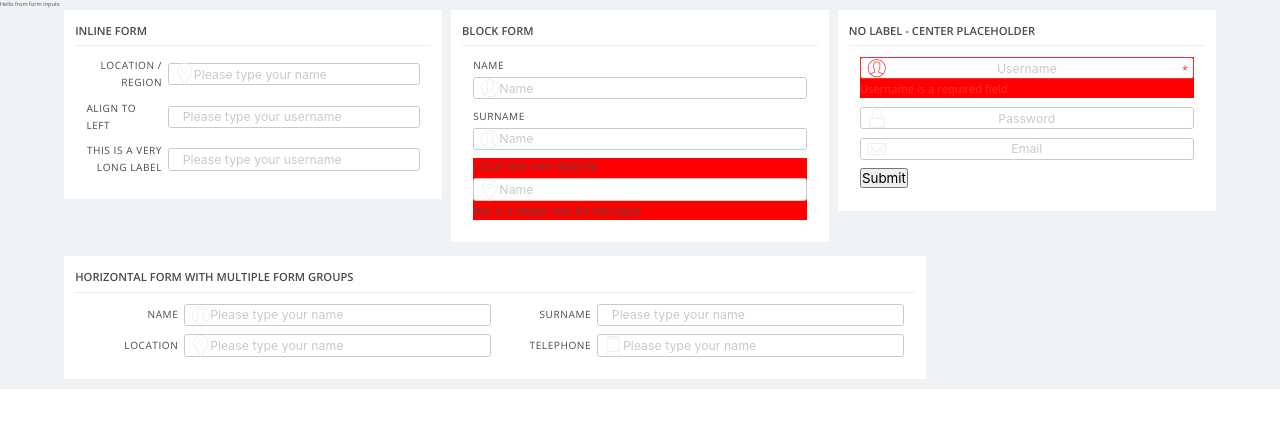
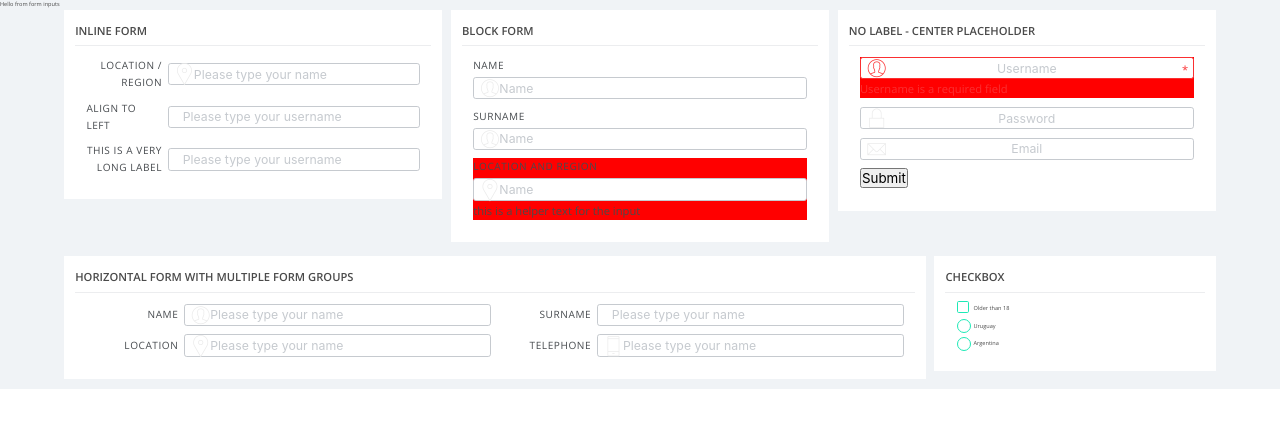
Before and after one commit to mollerjorge/nova-sass, a website: page form-inputs.html in a window 1280 px wide. Drawn offline with nearby package versions, Linux system fonts and the light colour scheme.

Commit message:
add checkbox-radio input

```diff
--- a/form-inputs.html
+++ b/form-inputs.html
@@ -180,7 +180,39 @@
           </div>
         </div>
       </div>
-      <div class="column"></div>
+      <div class="column">
+        <div class="card">
+          <div class="card-header">
+            <div class="card-title">Checkbox</div>
+          </div>
+          <div class="card-content">
+            <form action="" class="form">
+              <div class="form__group">
+                <input type="checkbox" id="olderThan18" class="form__checkbox-input">
+                <label for="olderThan18" class="form__checkbox-label">
+                  <span class="form__checkbox-button"></span>
+
+                  Older than 18</label>
+              </div>
+
+              <div class="form__group">
+                <input type="radio" id="uruguay" name="country" class="form__radio-input">
+                <label for="uruguay" class="form__radio-label">
+                  <span class="form__radio-button"></span>
+
+                  Uruguay</label>
+              </div>
+              <div class="form__group">
+                  <input type="radio" id="argentina" name="country" class="form__radio-input">
+                  <label for="argentina" class="form__radio-label">
+                    <span class="form__radio-button"></span>
+
+                    Argentina</label>
+                </div>
+            </form>
+          </div>
+        </div>
+      </div>
 
     </div>
   </div>
--- a/sass/components/_form.scss
+++ b/sass/components/_form.scss
@@ -19,7 +19,7 @@
       font-size: 2rem;
     }
 
-    &--has-error .form__control{
+    &--has-error .form__control {
       border: 1px solid $color-danger !important;
     }
 
@@ -38,12 +38,9 @@
     transition: all 0.3s ease-in-out;
     font-size: 2.2rem;
 
-
     &::placeholder {
       color: $color-grey-3;
     }
-
-
 
     &:focus {
       border: 0.16rem solid $color-grey-6;
@@ -67,7 +64,7 @@
     & label {
       align-self: flex-start;
       flex-basis: auto;
-      margin-bottom: .5rem;
+      margin-bottom: 0.5rem;
     }
   }
 
@@ -76,11 +73,9 @@
     align-self: center;
     width: 100%;
 
-
     span {
       @include inputIcon;
     }
-
   }
 
   &__label {
@@ -93,8 +88,7 @@
     font-weight: 400;
     text-transform: uppercase;
     color: $color-grey-6;
-    letter-spacing: .1rem;
-
+    letter-spacing: 0.1rem;
 
     &--big {
       flex-basis: 50%;
@@ -107,9 +101,104 @@
       color: $color-danger;
       position: absolute;
       right: 1rem;
-      top: .5rem;
+      top: 0.5rem;
       font-size: 2rem;
     }
   }
 
+  // Checkbox
+  &__checkbox-input {
+    display: none;
+
+    &:checked + label > span {
+      width: 2.2rem;
+      height: 2.2rem;
+      border: 0rem;
+      background-image: linear-gradient(
+        to right bottom,
+        $color-primary-0,
+        $color-primary-1
+      );
+
+      &:after {
+        background-image: url(icons/icon-checkmark.svg);
+        opacity: 1;
+        background-size: 70%;
+        background-repeat: no-repeat;
+        background-position: .6rem .6rem;
+      }
+    }
+  }
+
+  &__checkbox-label {
+    padding: 0 3rem;
+    position: relative;
+  }
+
+  &__checkbox-button {
+    width: 2.2rem;
+    height: 2.2rem;
+    position: absolute;
+    border-radius: .3rem;
+    border: 0.2rem solid $color-primary-0;
+    display: inline-block;
+    left: 0;
+    top: -0.5rem;
+
+    &:after {
+      content: "";
+      display: inline-block;
+      width: 2.2rem;
+      height: 2.2rem;
+      position: absolute;
+      top: -0.2rem;
+      left: -0.2rem;
+      border-radius: 0.5rem;
+      opacity: 0;
+      background-size: cover;
+    }
+  }
+
+  // Radio
+  &__radio-input {
+    display: none;
+
+    &:checked + label > span:after {
+      opacity: 1;
+    }
+  }
+
+  &__radio-label {
+    padding: 0 3rem;
+    position: relative;
+  }
+
+  &__radio-button {
+    width: 2.5rem;
+    height: 2.5rem;
+    position: absolute;
+    border-radius: 100px;
+    border: 0.2rem solid $color-primary-0;
+    display: inline-block;
+    left: 0;
+    top: -0.5rem;
+
+    &:after {
+      content: "";
+      display: inline-block;
+      background: linear-gradient(
+        to right bottom,
+        $color-primary-0,
+        $color-primary-1
+      );
+      width: 1rem;
+      height: 1rem;
+      position: absolute;
+      top: .6rem;
+      left: .6rem;
+      border-radius: 10rem;
+      opacity: 0;
+
+    }
+  }
 }
```
Also changed, not shown: css/icons/icon-checkmark.svg (added), css/style.css. Lines whose indentation alone changed are shown as unchanged.
